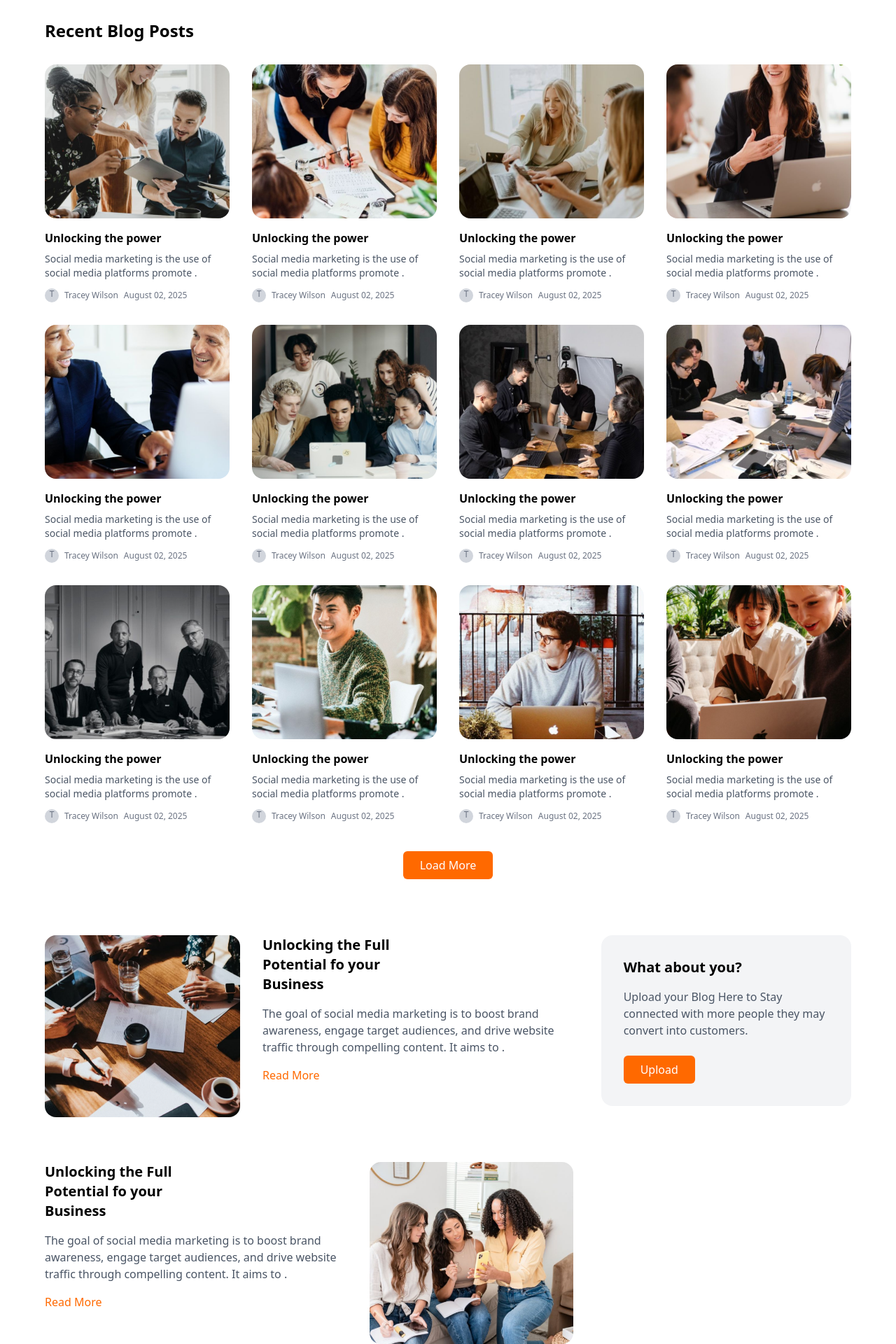
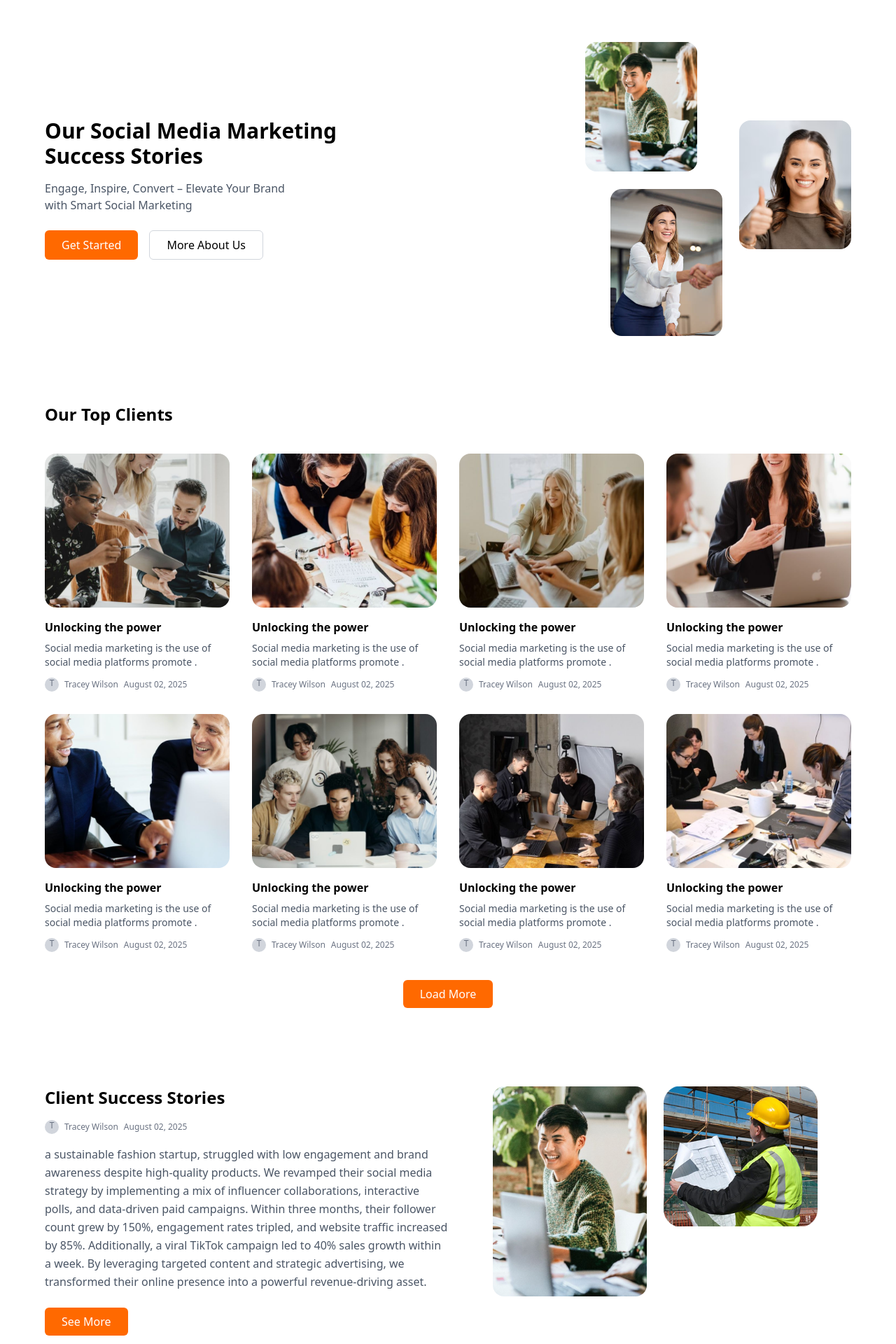
Before and after one commit to Vaibhav8075/PSAI-Project, a React (Vite) app: page / in a window 1280 px wide. Shown: the part 20-1940 px from the top of the page at 70% size. Built offline with nearby package versions, Linux system fonts and the light colour scheme.

Commit message:
portfolio page done

```diff
--- a/src/App.jsx
+++ b/src/App.jsx
@@ -3,6 +3,7 @@ import Services from "./components/services.jsx";
 import SystemIntegrate from "./components/SystemIntegrate.jsx";
 import SocialMediaMarketing from "./components/social-media-marketing/SocialMediaMarketing.jsx";
 import BlogPage from "./components/blog/BlogPage.jsx";
+import Portfolio from "./components/portfolio/Portfolio.jsx";
 import ContactUs from "./components/contact-us/ContactUs.jsx";
 const App = () => {
   return (
@@ -10,7 +11,8 @@ const App = () => {
       {/* <Services /> */}
       {/*<SystemIntegrate /> */}
       {/*<SocialMediaMarketing/> */}
-      <BlogPage/>
+      {/*<BlogPage/>*/}
+      <Portfolio/>
       {/*<ContactUs/>*/}
     </div>
   );
--- /dev/null
+++ b/src/components/portfolio/ClientSuccess.jsx
@@ -0,0 +1,52 @@
+const ClientSuccess = () => {
+  return (
+    <section className="mt-28 flex flex-col lg:flex-row items-start gap-16">
+
+      {/* LEFT TEXT */}
+      <div className="max-w-xl">
+        <h2 className="text-2xl font-semibold mb-4">
+          Client Success Stories
+        </h2>
+
+        <div className="flex items-center gap-2 text-xs text-gray-500 mb-4">
+          <div className="w-5 h-5 rounded-full bg-gray-300 text-center ">T</div>
+          <span>Tracey Wilson</span>
+          <span>August 02, 2025</span>
+        </div>
+
+        <p className="text-gray-600 mb-6 leading-relaxed">
+          a sustainable fashion startup, struggled with low engagement
+          and brand awareness despite high-quality products.
+          We revamped their social media strategy by implementing a
+          mix of influencer collaborations, interactive polls,
+          and data-driven paid campaigns. Within three months,
+          their follower count grew by 150%, engagement rates tripled,
+          and website traffic increased by 85%.
+          Additionally, a viral TikTok campaign led to 40% sales
+          growth within a week. By leveraging targeted content
+          and strategic advertising, we transformed their online
+          presence into a powerful revenue-driving asset.
+        </p>
+
+        <button className="bg-orange-500 hover:bg-orange-600 text-white px-6 py-2 rounded-md">
+          See More
+        </button>
+      </div>
+
+      {/* RIGHT IMAGES */}
+      <div className="flex gap-6">
+        <img
+          src="/src/assets/images/c10.png"
+          className="w-[220px] h-[300px] object-cover rounded-2xl"
+        />
+        <img
+          src="/src/assets/images/image (9).png"
+          className="w-[220px] h-[200px] object-cover rounded-2xl"
+        />
+      </div>
+
+    </section>
+  );
+};
+
+export default ClientSuccess;
--- /dev/null
+++ b/src/components/portfolio/Portfolio.jsx
@@ -0,0 +1,15 @@
+import PortfolioHero from "./PortfolioHero";
+import TopClients from "./TopClients";
+import ClientSuccess from "./ClientSuccess";
+
+const Portfolio = () => {
+  return (
+    <div className="px-6 lg:px-16">
+      <PortfolioHero />
+      <TopClients />
+      <ClientSuccess />
+    </div>
+  );
+};
+
+export default Portfolio;
--- /dev/null
+++ b/src/components/portfolio/PortfolioHero.jsx
@@ -0,0 +1,47 @@
+const PortfolioHero = () => {
+  return (
+    <section className="flex flex-col lg:flex-row items-center justify-between mt-20 gap-12">
+
+      {/* LEFT CONTENT */}
+      <div className="max-w-xl">
+        <h1 className="text-3xl font-semibold mb-4">
+          Our Social Media Marketing <br />
+          Success Stories
+        </h1>
+
+        <p className="text-gray-600 mb-6">
+          Engage, Inspire, Convert – Elevate Your Brand <br />
+          with Smart Social Marketing
+        </p>
+
+        <div className="flex gap-4">
+          <button className="bg-orange-500 hover:bg-orange-600 text-white px-6 py-2 rounded-md">
+            Get Started
+          </button>
+          <button className="border border-gray-300 px-6 py-2 rounded-md">
+            More About Us
+          </button>
+        </div>
+      </div>
+
+      {/* RIGHT IMAGES */}
+      <div className="relative w-[380px] h-[420px]">
+        <img
+          src="/src/assets/images/c10.png"
+          className="absolute top-0 left-0 w-[160px] rounded-2xl"
+        />
+        <img
+          src="/src/assets/images/social8.png"
+          className="absolute top-28 right-0 w-[160px] rounded-2xl"
+        />
+        <img
+          src="/src/assets/images/social9.png"
+          className="absolute bottom-0 left-9 w-[160px] rounded-2xl"
+        />
+      </div>
+
+    </section>
+  );
+};
+
+export default PortfolioHero;
--- /dev/null
+++ b/src/components/portfolio/TopClients.jsx
@@ -0,0 +1,47 @@
+const clients = [
+  "c1","c2","c3","c4",
+  "c5","c6","c7","c8"
+];
+
+const TopClients = () => {
+  return (
+    <section className="mt-24">
+      <h2 className="text-2xl font-semibold mb-10">
+        Our Top Clients
+      </h2>
+
+      <div className="grid grid-cols-1 sm:grid-cols-2 lg:grid-cols-4 gap-8">
+        {clients.map((img, index) => (
+          <div key={index}>
+            <img
+              src={`/src/assets/images/${img}.png`}
+              className="rounded-2xl mb-4 h-[220px] w-full object-cover"
+            />
+
+            <h3 className="font-semibold mb-2">
+              Unlocking the power
+            </h3>
+
+            <p className="text-sm text-gray-600 mb-3">
+              Social media marketing is the use of social media platforms promote .
+            </p>
+
+            <div className="flex items-center gap-2 text-xs text-gray-500">
+              <div className="w-5 h-5 rounded-full bg-gray-300 text-center ">T</div>
+              <span>Tracey Wilson</span>
+              <span>August 02, 2025</span>
+            </div>
+          </div>
+        ))}
+      </div>
+
+      <div className="flex justify-center mt-10">
+        <button className="bg-orange-500 hover:bg-orange-600 text-white px-6 py-2 rounded-md">
+          Load More
+        </button>
+      </div>
+    </section>
+  );
+};
+
+export default TopClients;
```
